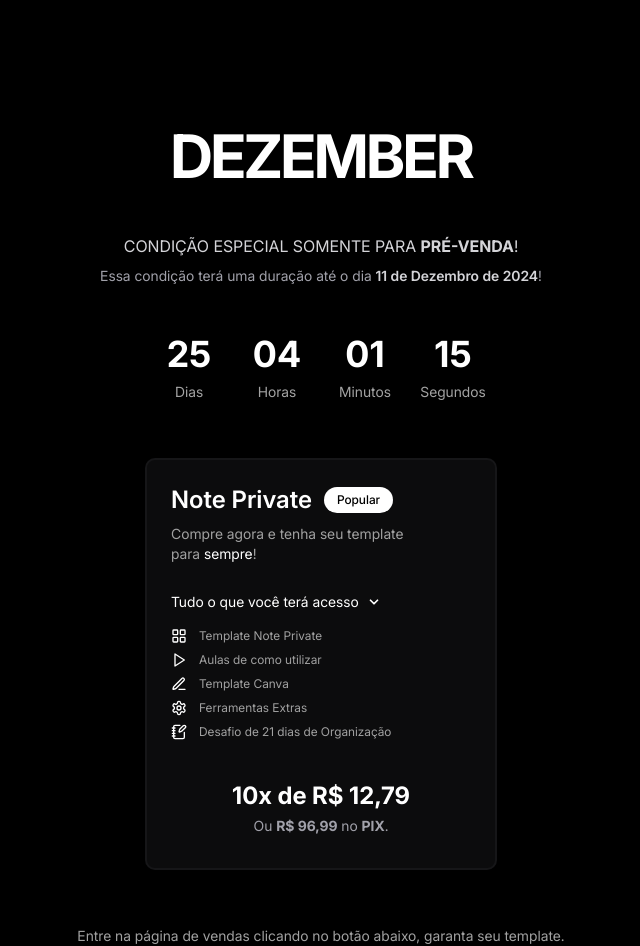
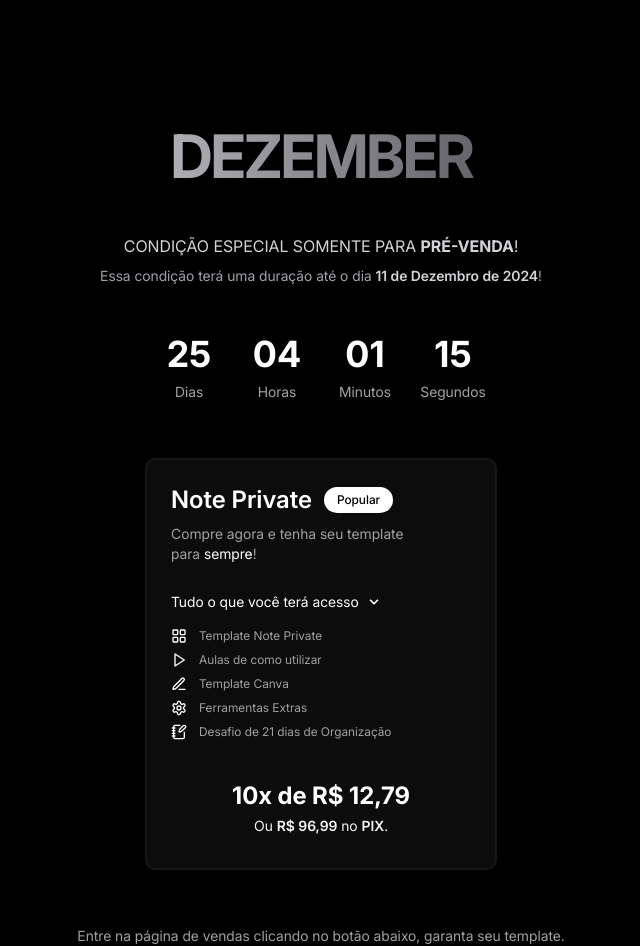
Before and after one commit to lucasfabbrim/noteplanning, a Next.js app: page /page in a window 1280 px wide. Shown: the part 2030-2976 px from the top of the page, without its empty margins (319-959 px from the left). Built offline with nearby package versions, Linux system fonts and the light colour scheme.

Commit message:
Update page.tsx

```diff
--- a/src/app/page/page.tsx
+++ b/src/app/page/page.tsx
@@ -268,7 +268,9 @@ function Dezember() {
       <div className="max-w-2xl mx-auto space-y-12">
         <div className="text-center justify-center space-y-2">
           <h1 className="text-4xl md:text-6xl font-bold tracking-tighter flex flex-col">
-            <span className="mx-6 text-white">DEZEMBER</span>
+            <span className="mx-6 bg-gradient-to-l from-zinc-700 to-zinc-300 text-transparent bg-clip-text">
+              DEZEMBER
+            </span>
           </h1>
           <p className="text-zinc-300 text-sm md:text-base pt-10">
             CONDIÇÃO ESPECIAL SOMENTE PARA{" "}
@@ -335,9 +337,9 @@ function Dezember() {
                 </ul>
                 <div className="pt-2 flex flex-col text-2xl font-bold text-white mb-2 text-center justify-center items-center">
                   <h1>10x de R$ 12,79</h1>
-                  <h1 className="text-sm pt-1 text-zinc-400 font-normal">
-                    Ou <span className="font-bold">R$ 96,99</span> no{" "}
-                    <span className="font-bold">PIX</span>.
+                  <h1 className="text-sm pt-1 text-zinc-100 font-normal">
+                    Ou <span className="font-semibold">R$ 96,99</span> no{" "}
+                    <span className="font-semibold">PIX</span>.
                   </h1>
                 </div>
               </motion.div>
```
